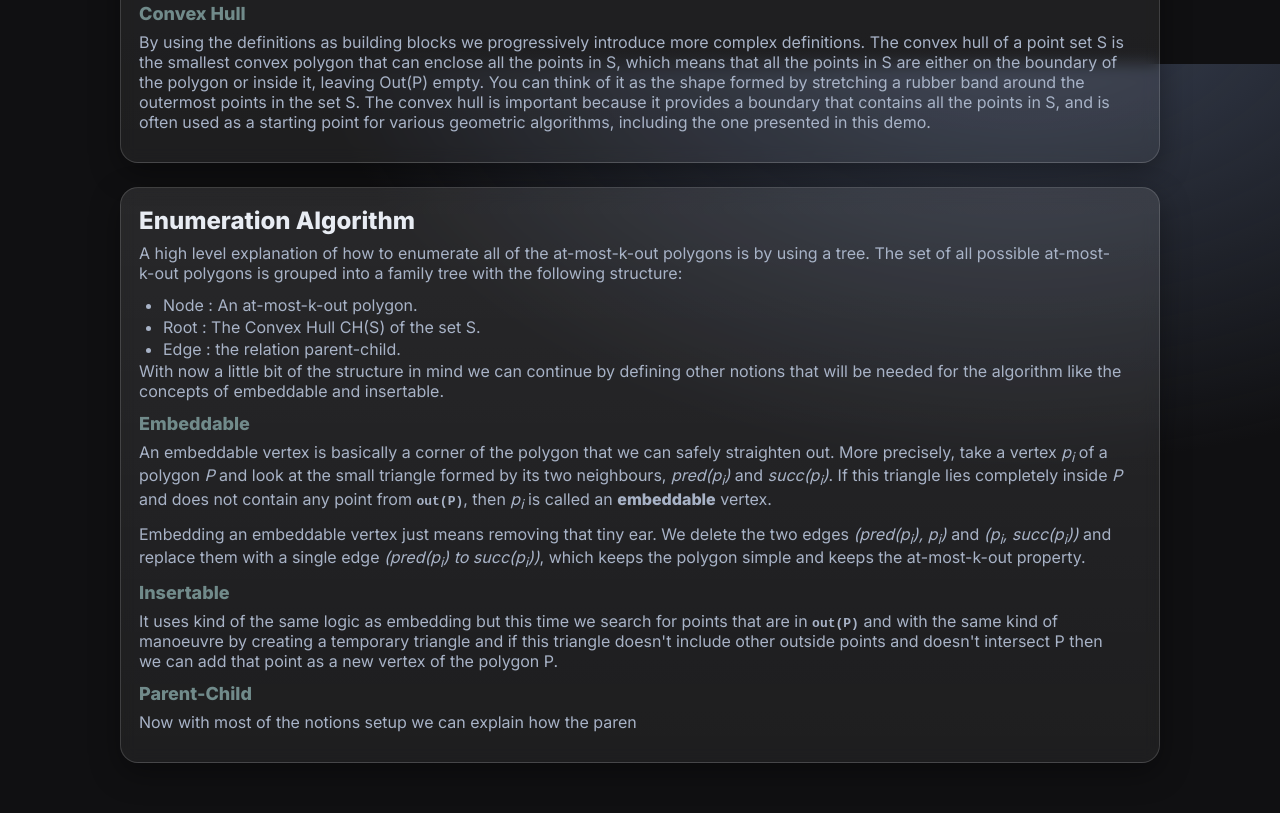
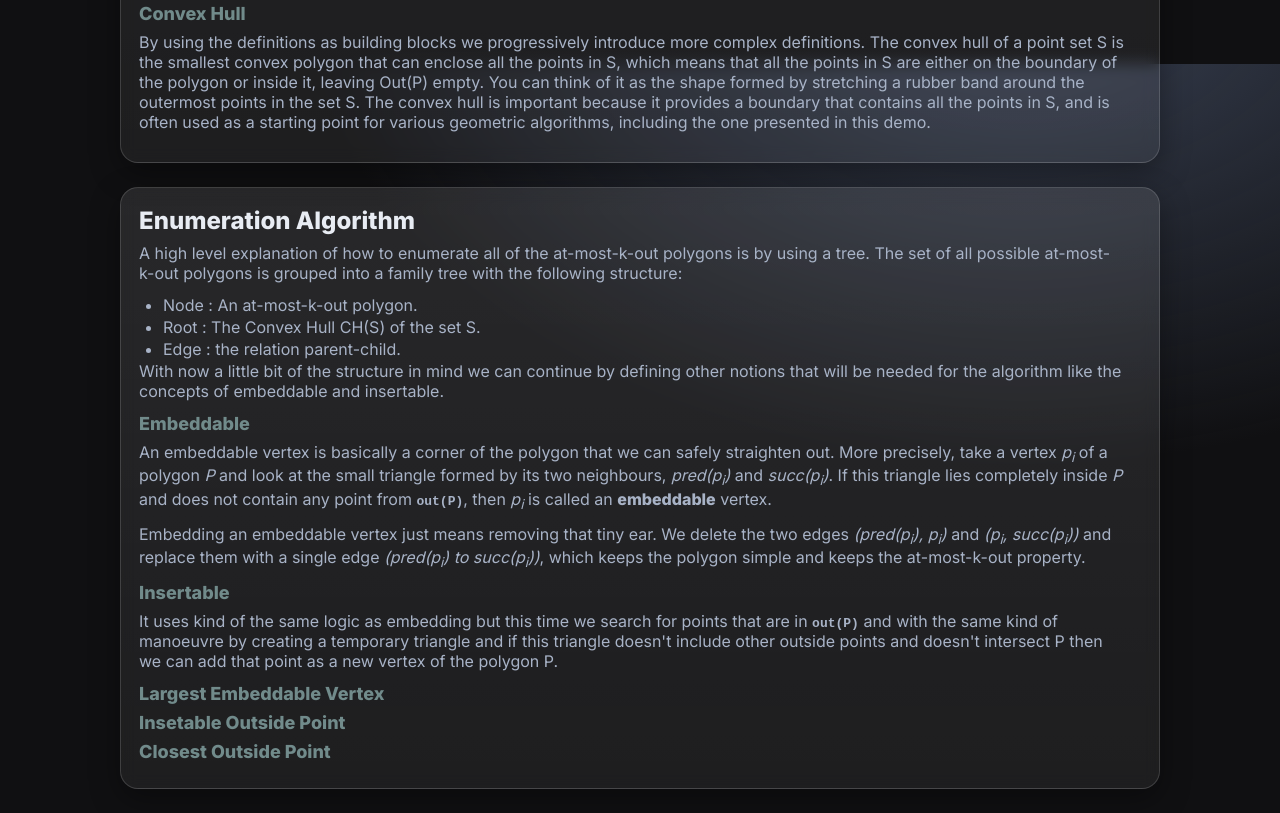
Before and after one commit to ebeb0001/At-Most-K-Out-Polygons, a plain HTML site: page pages/algorithm.html in a window 1280 px wide. Shown: the part 736-1549 px from the top of the page. Before the commit the page ends 1523 px from the top, so only its background shows below. Drawn offline with nearby package versions, Linux system fonts and the light colour scheme.

```diff
--- a/pages/algorithm.html
+++ b/pages/algorithm.html
@@ -97,8 +97,9 @@
 						<p>It uses kind of the same logic as embedding but this time we search for points that are in <strong><code>out(P)</code></strong> and with the same kind of manoeuvre by
 						creating a temporary triangle and if this triangle doesn't include other outside points and doesn't intersect P then we can add that point as a new vertex of the polygon P. </p>
 
-						<h3>Parent-Child</h3>
-						<p>Now with most of the notions setup we can explain how the paren</p>
+						<h3>Largest Embeddable Vertex</h3>
+						<h3>Insetable Outside Point</h3>
+						<h3>Closest Outside Point</h3>
 				</div>
 			</section>
         </main>
```
